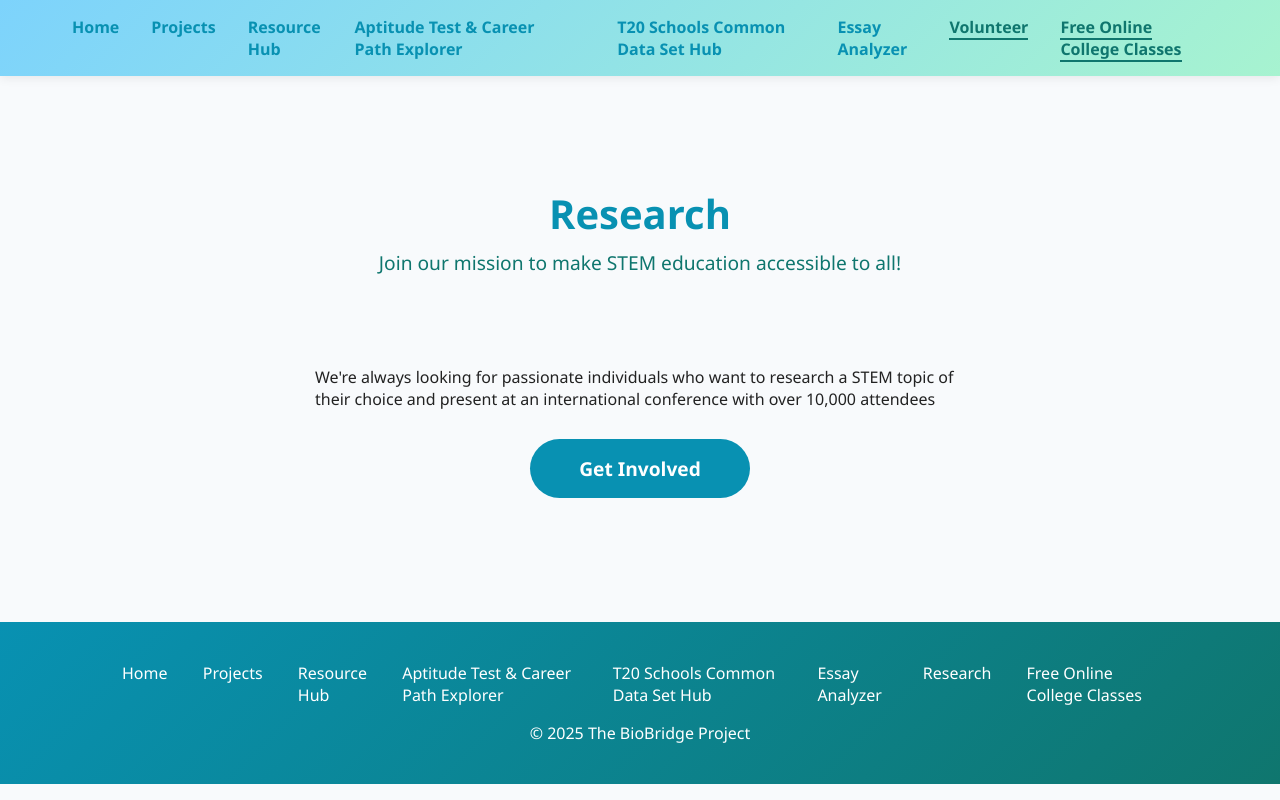
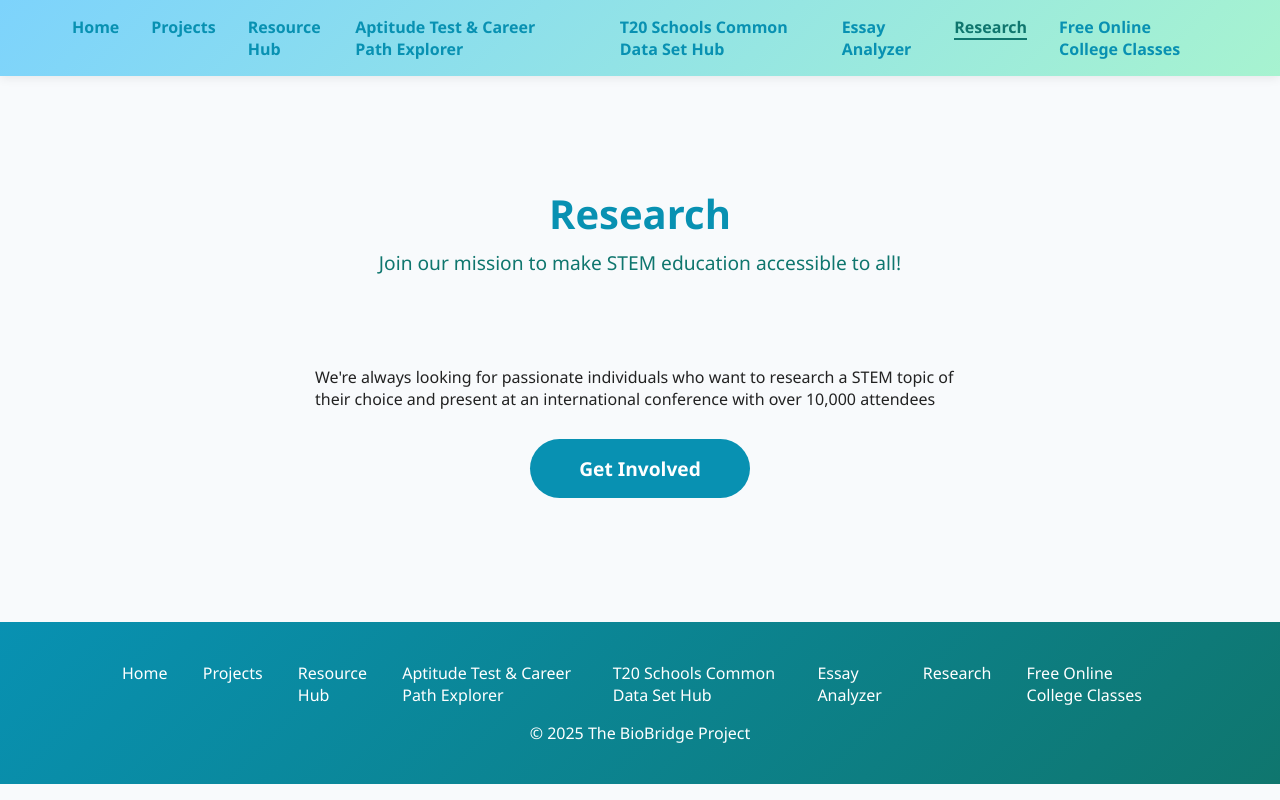
Before and after one commit to thebiobridgeproject/thebiobridgeproject, a plain HTML site: page research.html in a window 1280 px wide. Drawn offline with Linux system fonts and the light colour scheme.

Commit message:
Update research.html

```diff
--- a/research.html
+++ b/research.html
@@ -47,8 +47,8 @@
                 <li><a href="careerpathexplorer.html">Aptitude Test & Career Path Explorer</a><li>
                 <li><a href="cds.html">T20 Schools Common Data Set Hub</a></li>
                 <li><a href="essay-analyzer.html">Essay Analyzer</a></li>
-                <li><a href="research.html" class="active">Volunteer</a></li>
-                <li><a href="focch.html" class="active">Free Online College Classes</a></li>
+                <li><a href="research.html" class="active">Research</a></li>
+                <li><a href="focch.html">Free Online College Classes</a></li>
             </ul/>
         </nav>
     </header>
```
